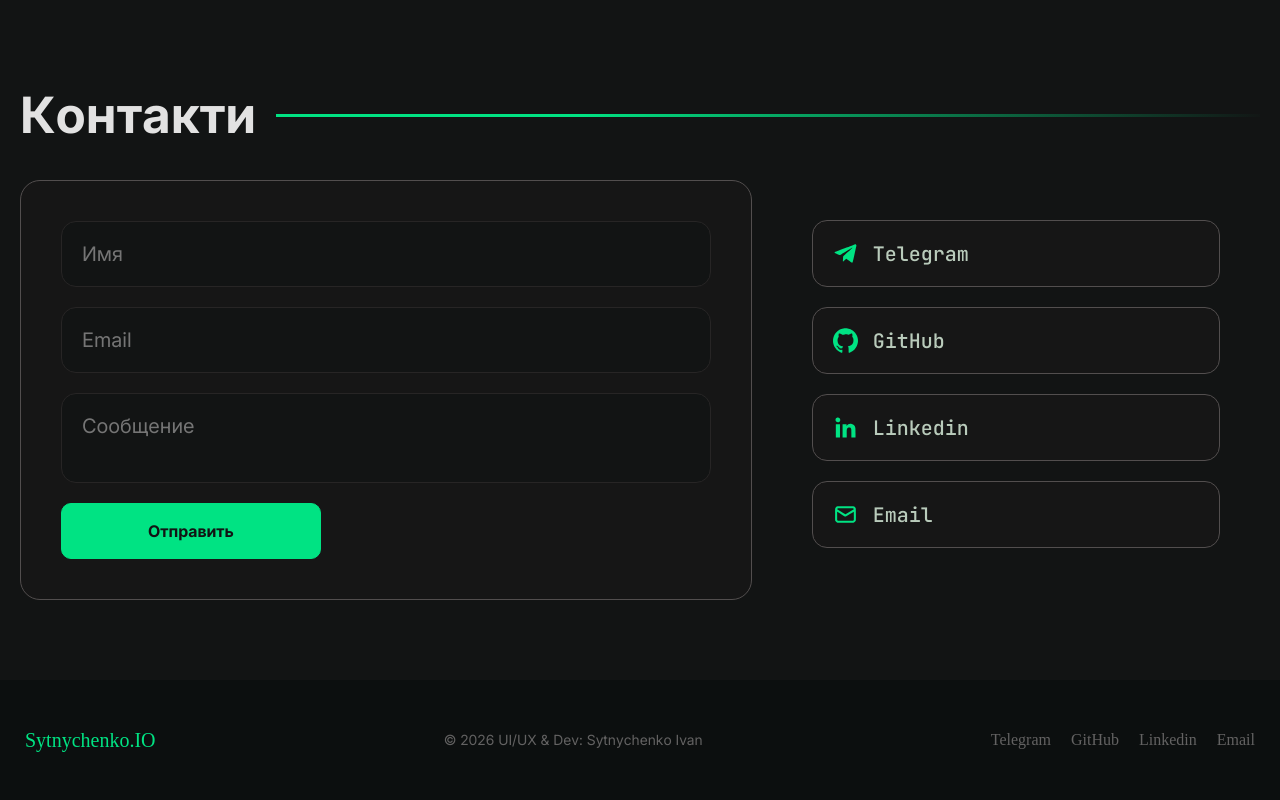
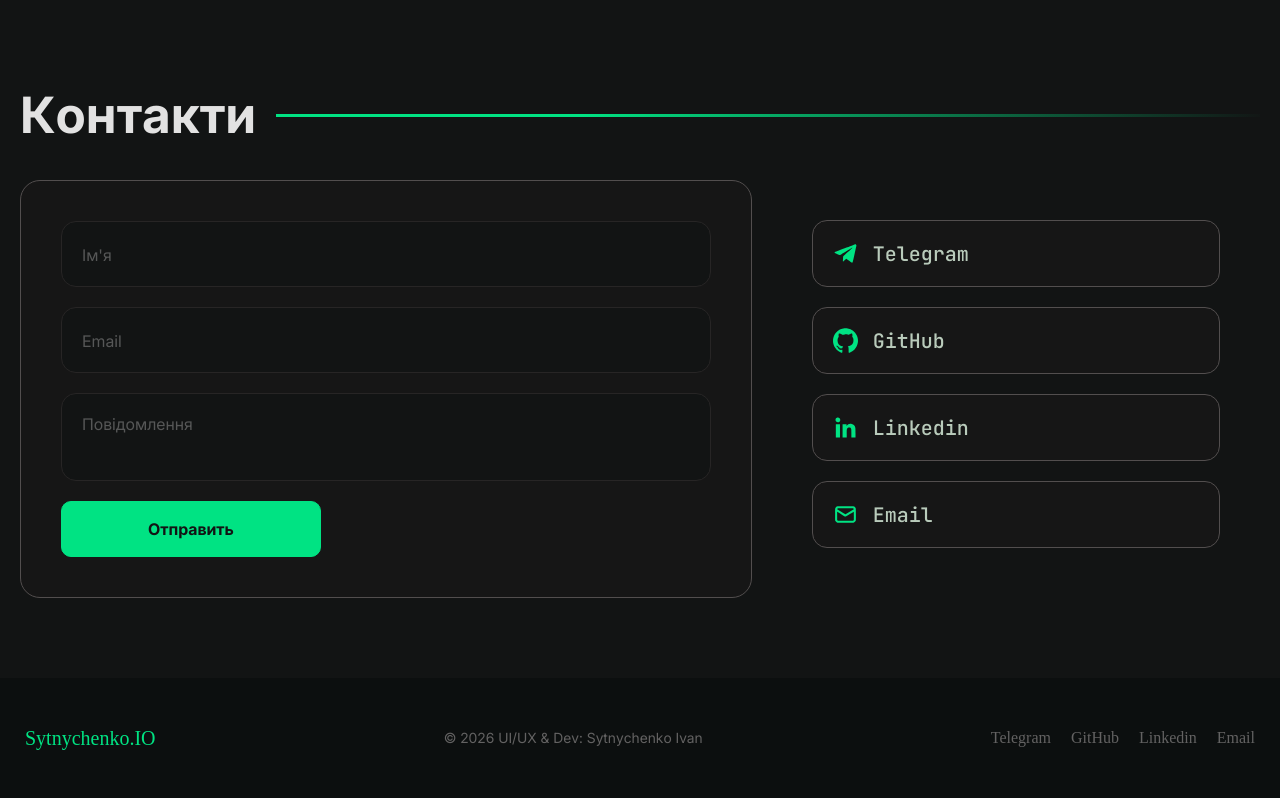
Before and after one commit to SytnychenkoIvan/my_own_site, a website with bundled scripts: page src/index.html in a window 1280 px wide. Shown: the part 3508-4308 px from the top of the page. Built offline with nearby package versions, Linux system fonts and the light colour scheme; files whose address does not match are found by name.

Commit message:
form validation is done

```diff
--- a/gulp/version.json
+++ b/gulp/version.json
@@ -1,3 +1,3 @@
 {
-    "main": "20260604173202"
+    "main": "20260622173020"
 }
--- a/src/index.html
+++ b/src/index.html
@@ -158,12 +158,13 @@
 						<div class="contacts__line line"></div>
 					</div>
 					<div class="contacts__body">
-						<form id="contact-form" class="contacts__form form-contacts">
-							<input type="text" id="name" placeholder="Имя" required class="form-contacts__name form-style">
-							<input type="email" id="email" placeholder="Email" required
-								class="form-contacts__email form-style">
-							<textarea id="message" placeholder="Сообщение"
-								class="form-contacts__textarea form-style"></textarea>
+						<form id="contact-form" class="contacts__form form-contacts form">
+							<input data-validate data-required="text" data-error="Заповніть поле" type="text"
+								id="name" placeholder="Ім'я" required class="form-contacts__name form__input">
+							<input data-validate data-required="email" data-error="Заповніть поле" type="email"
+								id="email" placeholder="Email" required class="form-contacts__email form__input">
+							<textarea data-autoheight id="message" placeholder="Повідомлення" type="text"
+								class="form-contacts__textarea form__input"></textarea>
 							<button type="submit" class="form-contacts__button">Отправить</button>
 						</form>
 						<div class="contacts__socials social-contacts">
--- a/src/js/app.js
+++ b/src/js/app.js
@@ -82,7 +82,7 @@ import * as flsForms from "./files/forms/forms.js";
 
 flsForms.formFieldsInit({
 	viewPass: false,
-	autoHeight: false
+	autoHeight: true
 });
 
 /* Надсилання форми */
--- a/src/scss/_forms.scss
+++ b/src/scss/_forms.scss
@@ -7,7 +7,11 @@
 	}
 	&__line {
 	}
-	&__input {
+	&__input._form-error {
+		box-shadow: 0 0 15px 0 red;
+	}
+	&__input._form-focus {
+		box-shadow: 0 0 15px 0 red;
 	}
 	&__button {
 	}
--- a/src/scss/base/forms/forms.scss
+++ b/src/scss/base/forms/forms.scss
@@ -1,16 +1,16 @@
 //<FORM>
 // Сніппет (HTML):
 .form {
-	max-width: rem(533);
-	background-color: #fff;
-	border-radius: 10px;
-	display: flex;
-	padding: rem(6);
-	gap: rem(5);
+	// max-width: rem(533);
+	// background-color: #fff;
+	// border-radius: 10px;
+	// display: flex;
+	// padding: rem(6);
+	// gap: rem(5);
 	position: relative;
-	@media (max-width: em(430)){
-		flex-direction: column;
-	}
+	// @media (max-width: em(430)){
+	// 	flex-direction: column;
+	// }
 	&__row {
 	}
 	&__column {
@@ -18,19 +18,43 @@
 	&__line {
 	}
 	&__input {
-		height: rem(64);
-		flex: 1 1 auto;
-		padding: 0 rem(20);
-		color: #263238;
-		font-weight: 500;
+		// height: rem(64);
+		// flex: 1 1 auto;
+		padding: rem(20);
+		border-radius: rem(15);
+		background-color: $darckColor ;
+		border: 1px solid #272525;
+		@include adaptiveValue("font-size", 20, 16);
+		// background-color: $darckColor;
+		color: $titleColor ;
+
+		&:-webkit-autofill,
+		&:-webkit-autofill:hover,
+		&:-webkit-autofill:focus,
+		&:autofill {
+			-webkit-text-fill-color: $titleColor;
+			-webkit-box-shadow: 0 0 0 1000px $darckColor inset;
+			box-shadow: 0 0 0 1000px $darckColor inset;
+			caret-color: $titleColor;
+			// border-color: #272525;
+			// border-radius: rem(15);
+			// overflow: hidden;
+		}
+		// font-weight: 500;
 		&::placeholder{
-			color: #263238;
+			color: #999;
+         font-size: 16px;
+         opacity: 0.5;
 		}
 		&._form-error{
 			color: red;
+			border: 1px solid red;
 			&::placeholder{
-				color: red;
+				// color: red;
 			}
+		}
+		&._form-focus{
+			outline: 1px solid $greenColor;
 		}
 	}
 	&__button {
--- a/src/scss/base/forms/input.scss
+++ b/src/scss/base/forms/input.scss
@@ -15,6 +15,7 @@ textarea {
 	padding: 0px 20px;
 	border: 1px solid #eee;
 	&._form-focus {
+		// border: 1px solid $greenColor;
 	}
 	&._form-error {
 	}
--- a/src/scss/home.scss
+++ b/src/scss/home.scss
@@ -464,6 +464,9 @@
 		}
 }
 .form-contacts {
+	// &._form-focus {
+	// 	border: 1px solid $greenColor;
+	// }
 		border: 1px solid #524e4e;
 		display: flex;
 		flex-direction: column;
@@ -485,6 +488,18 @@
 		&__textarea {
 			flex: 1 1 auto;
 			resize: none;
+			overflow: auto;
+
+	/* Firefox */
+	scrollbar-width: none;
+
+	/* IE и старый Edge */
+	-ms-overflow-style: none;
+
+	/* Chrome, Safari, Opera */
+	&::-webkit-scrollbar {
+		display: none;
+	}
 		}
 
 		&__button {
@@ -513,15 +528,23 @@
 				}
 			}
 		}
+
+
 }
 .form-style{
-	padding: rem(20);
-	border-radius: rem(15);
-	background-color: $darckColor;
-	border: 1px solid #272525;
-	@include adaptiveValue("font-size", 20, 16);
-	color: $titleColor;
+	// position: relative;
+	// padding: rem(20);
+	// border-radius: rem(15);
+	// background-color: $darckColor ;
+	// border: 1px solid #272525;
+	// @include adaptiveValue("font-size", 20, 16);
+	&::placeholder {
+      // color: #999;
+      // font-size: 16px;
+      // opacity: 0.5;
+   }
 }
+
 	// .form__button
 
 
```
Also changed, not shown: dist/css/style.css, dist/css/style.min.css, dist/index.html, dist/js/app.min.js.
